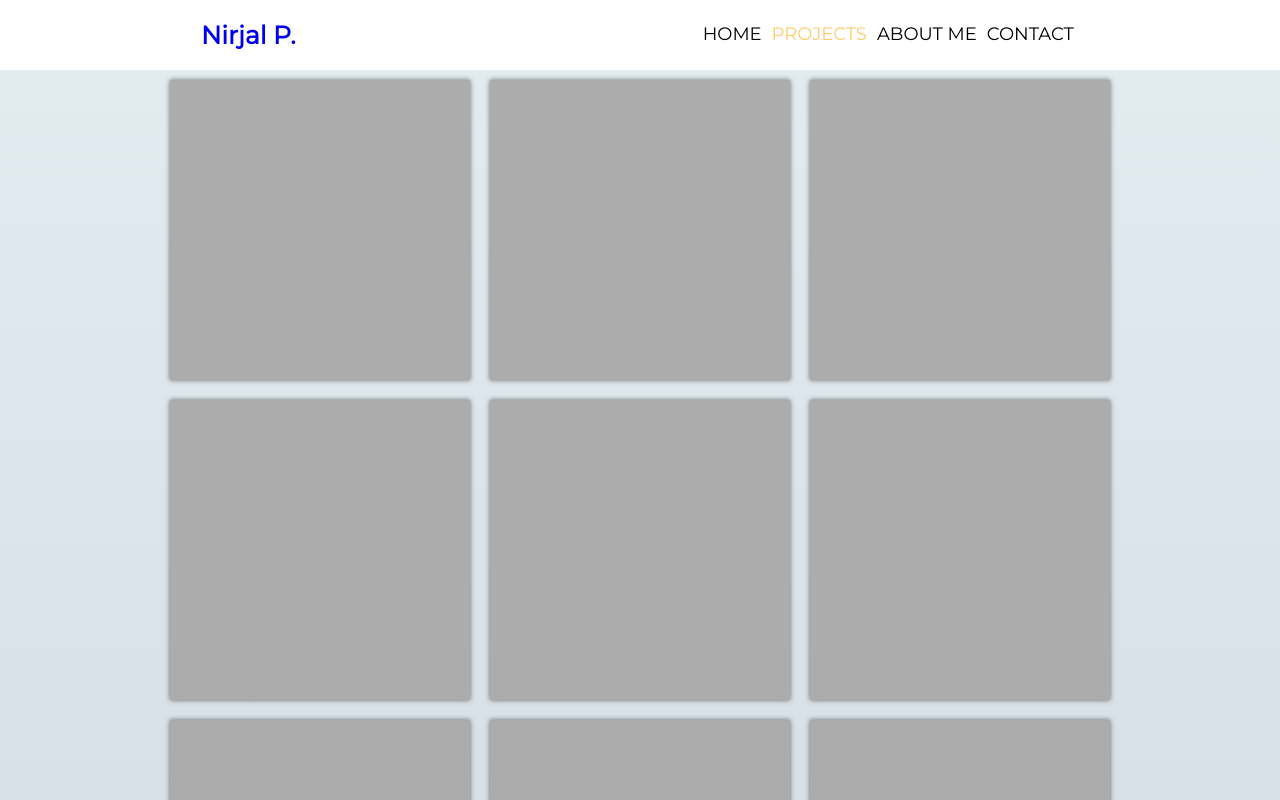
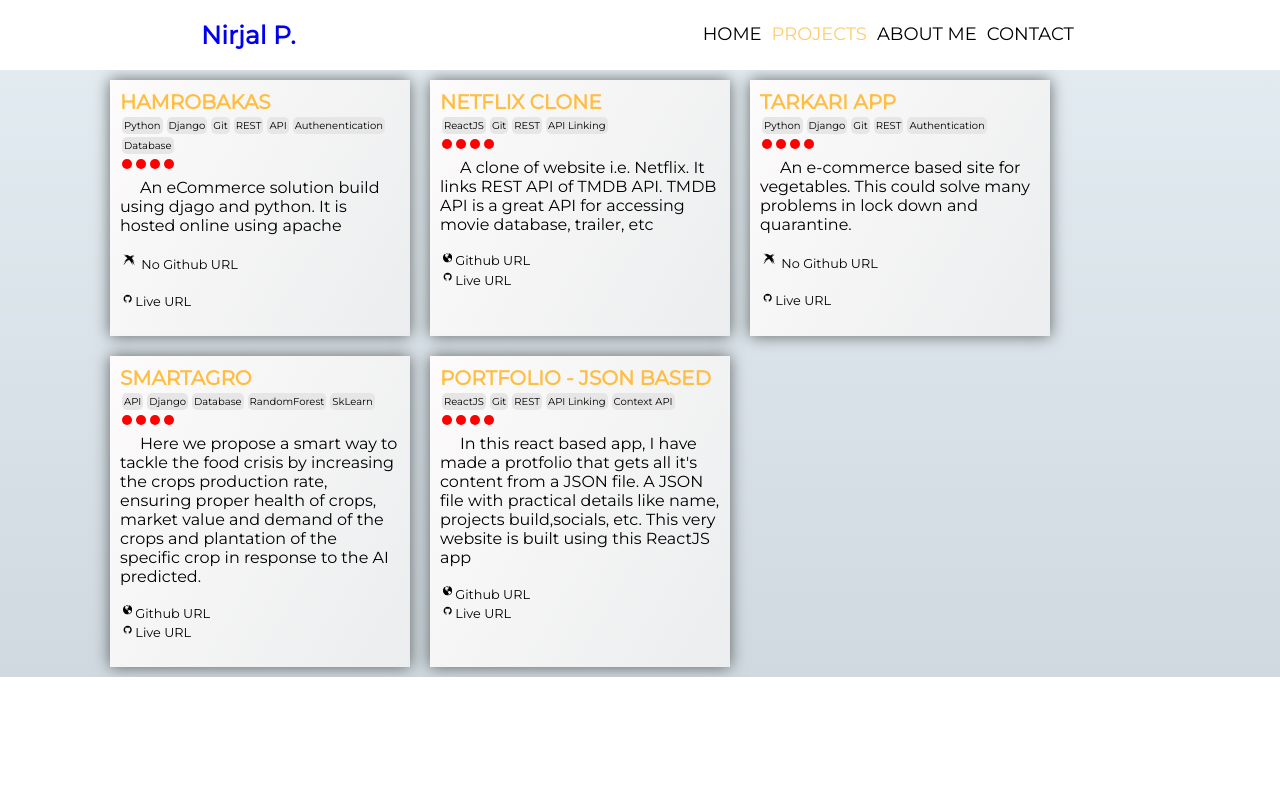
Before and after one commit to n1rjal/json-portfolio, a React (Create React App) app: page /projects in a window 1280 px wide. Shown: the top 800 px of the page. Built offline with nearby package versions, Linux system fonts and the light colour scheme.

Commit message:
added json based protfolio

```diff
--- /dev/null
+++ b/public/json-data/projects.json
@@ -0,0 +1,68 @@
+{
+  "name": "Nirjal Paudel",
+  "social": {
+    "facebook": "",
+    "instagram": "",
+    "github": "",
+    "gmail": "",
+    "telephone": ""
+  },
+  "home": {
+    "avatar": "",
+    "greet": "Hi,",
+    "greetHighLight": "Mate",
+    "message": "My name is Nirjal Paudel. I am ",
+    "I-AM": ["Freelancer", "Student", "Hard Worker"]
+  },
+  "projects": [
+    {
+      "name": "HamroBakas",
+      "desp": "An eCommerce solution build using djago and python. It is hosted online using apache",
+      "techs": [
+        "Python",
+        "Django",
+        "Git",
+        "REST",
+        "API",
+        "Authenentication",
+        "Database"
+      ],
+      "githubURL": "",
+      "liveURL": "http://hamrobakas.com/"
+    },
+    {
+      "name": "Netflix Clone",
+      "desp": "A clone of website i.e. Netflix. It links REST API of TMDB API. TMDB API is a great API for accessing movie database, trailer, etc",
+      "techs": ["ReactJS", "Git", "REST", "API Linking"],
+      "githubURL": "https://github.com/n1rjal/netflix-clone",
+      "liveURL": "https://netflix-clone-n1.netlify.app/"
+    },
+    {
+      "name": "Tarkari APP",
+      "desp": "An e-commerce based site for vegetables. This could solve many problems in lock down and quarantine.",
+      "techs": ["Python", "Django", "Git", "REST", "Authentication"],
+      "githubURL": "",
+      "liveURL": "http://tarkariapp.herokuapp.com/"
+    },
+    {
+      "name": "SmartAgro",
+      "desp": "Here we propose a smart way to tackle the food crisis by increasing the crops production rate, ensuring proper health of crops, market value and demand of the crops and plantation of the specific crop in response to the AI predicted.",
+      "techs": ["API", "Django", "Database", "RandomForest", "SkLearn"],
+      "githubURL": "https://github.com/n1rjal/Fsociety-SpaceApp",
+      "liveURL": "http://fsocietyspaceapp.herokuapp.com/"
+    },
+    {
+      "name": "Portfolio - JSON based",
+      "desp": "In this react based app, I have made a protfolio that gets all it's content from a JSON file. A JSON file with practical details like name, projects build,socials, etc. This very website is built using this ReactJS app",
+      "techs": ["ReactJS", "Git", "REST", "API Linking", "Context API"],
+      "githubURL": "https://github.com/n1rjal/json-portfolio",
+      "liveURL": "https://nirjal.netlify.app/"
+    }
+  ],
+  "about-me": [
+    { "Q": "", "A": "" },
+    { "Q": "", "A": "" },
+    { "Q": "", "A": "" },
+    { "Q": "", "A": "" }
+  ]
+}
--- a/src/App.js
+++ b/src/App.js
@@ -6,16 +6,25 @@ import AboutMe from "./components/aboutme/AboutMe";
 import Loader from "./components/loading/Loading";
 import Contact from "./components/contact/Contact";
 
-import React, { useState } from "react";
+import React, { useState, useEffect } from "react";
+import DataContext from "./context/datacontext";
 
 function App() {
+  const [projectObject, setProject] = useState({});
+  useEffect(() => {
+    fetch("/json-data/projects.json")
+      .then((res) => res.json())
+      .then((data) => setProject(data));
+  }, []);
+
   const [loading, setLoading] = useState(true);
-  console.log(loading);
+
   setTimeout(() => {
     setLoading(false);
   }, 1500);
   if (!loading) {
     return (
+      <DataContext.Provider value={projectObject}>
         <div className="App">
           <header className="App-header">
             <Router>
@@ -41,6 +50,7 @@ function App() {
             </Router>
           </header>
         </div>
+      </DataContext.Provider>
     );
   } else {
     return (
--- a/src/components/projects/Projects.js
+++ b/src/components/projects/Projects.js
@@ -1,24 +1,68 @@
-import React, { useRef } from "react";
+import React from "react";
 import "./projects.css";
+import DataContext from "../../context/datacontext";
+import { GoGlobe } from "react-icons/go";
+import { AiFillGithub } from "react-icons/ai";
+import { GiCrossMark } from "react-icons/gi";
 
 const Projects = () => {
-  const projectContainer = useRef(null);
   document.title = "Nirjal's Portfolio | Projects";
   return (
     <div className="projectContainer">
-      <div className="projects" ref={projectContainer}>
-        <div className="project"></div>
-        <div className="project"></div>
-        <div className="project"></div>
-        <div className="project"></div>
-        <div className="project"></div>
-        <div className="project"></div>
-        <div className="project"></div>
-        <div className="project"></div>
-        <div className="project"></div>
-        <div className="project"></div>
-        <div className="project"></div>
-        <div className="project"></div>
+      <div className="projects">
+        <DataContext.Consumer>
+          {(data) => {
+            return data.projects.map((project) => (
+              <div className="project">
+                <h3 className="projectName">{project.name}</h3>
+
+                <div className="techUsed">
+                  {project.techs.map((tech) => (
+                    <span className="techName">{tech}</span>
+                  ))}
+                </div>
+                <div className="dots"></div>
+                <div className="dots"></div>
+                <div className="dots"></div>
+                <div className="dots"></div>
+
+                <br />
+                <p className="projectDescription">{project.desp}</p>
+                <p className="projectLinks">
+                  {project.githubURL ? (
+                    <a
+                      target="_blank"
+                      rel="noreferrer"
+                      href={project.githubURL}
+                    >
+                      <GoGlobe className="web" />
+                      Github URL
+                    </a>
+                  ) : (
+                    <p className="noURL">
+                      <GiCrossMark className="crossmark" /> No Github URL
+                    </p>
+                  )}
+                  <br />
+                  {project.liveURL ? (
+                    <a
+                      target="_blank"
+                      rel="noreferrer"
+                      href={project.githubURL}
+                    >
+                      <AiFillGithub className="github" />
+                      Live URL
+                    </a>
+                  ) : (
+                    <p className="noURL">
+                      <GiCrossMark /> No Github URL
+                    </p>
+                  )}
+                </p>
+              </div>
+            ));
+          }}
+        </DataContext.Consumer>
       </div>
     </div>
   );
--- a/src/components/projects/projects.css
+++ b/src/components/projects/projects.css
@@ -1,8 +1,3 @@
-.pIntro {
-  font-size: 20px;
-  text-align: center;
-}
-
 .projectContainer {
   padding: 0 100px;
   background-image: linear-gradient(to top, #cfd9df 0%, #e2ebf0 100%);
@@ -12,8 +7,86 @@
 .projects {
   display: flex;
   flex-wrap: wrap;
+  flex-wrap: wrap;
   overflow-y: visible;
-  justify-content: center;
+}
+
+.projectLinks {
+  margin: 1rem 0;
+}
+
+.projectLinks .web,
+.projectLinks .github {
+  font-size: larger;
+}
+
+.projectLinks a {
+  font-size: 0.8rem;
+  text-decoration: under;
+  color: rgb(0, 0, 0);
+}
+
+.project {
+  background-image: linear-gradient(120deg, #fdfbfb 0%, #ebedee 100%);
+  display: inline-block;
+  position: relative;
+  width: 300px;
+  margin: 10px;
+  padding: 10px;
+  box-shadow: rgba(0, 0, 0, 0.555) 0px 0px 15px;
+  animation: flipIn 800ms ease-in-out normal;
+}
+.projectName {
+  text-transform: uppercase;
+  font-size: 20px;
+  color: rgb(255, 189, 66);
+}
+
+.techName {
+  font-size: 10px;
+  margin: 0 2px;
+  background-color: rgb(230, 230, 230);
+  padding: 2px;
+  cursor: pointer;
+  display: inline-block;
+  border-radius: 5px;
+}
+
+.projectDescription {
+  text-indent: 20px;
+}
+
+.noURL {
+  font-size: 0.8rem;
+}
+.noURL .crossmark {
+  font-size: large;
+}
+
+@keyframes flipIn {
+  0% {
+    transform: scale(+0);
+  }
+  100% {
+    transform: scale(1);
+  }
+}
+
+@media only screen and (max-width: 800px) {
+  .projectContainer {
+    padding: 2rem 0;
+  }
+}
+
+@media only screen and (max-width: 600px) {
+  .projects {
+    margin: 1rem 0;
+    display: flex;
+    justify-content: center;
+  }
+  .projectContainer {
+    padding: 3rem 0;
+  }
 }
 
 /* width */
@@ -35,33 +108,3 @@
 ::-webkit-scrollbar-thumb:hover {
   background: #555;
 }
-
-.project {
-  background-color: #acacac;
-  display: inline-block;
-  position: relative;
-  width: 300px;
-  cursor: pointer;
-  margin: 10px;
-  box-shadow: rgba(0, 0, 0, 0.555) 0px 0px 5px;
-  height: 300px;
-  animation: flipIn 800ms ease-in-out normal;
-}
-
-@keyframes flipIn {
-  0% {
-    transform: scale(+0);
-  }
-  100% {
-    transform: scale(1);
-  }
-}
-
-@media only screen and (max-width: 600px) {
-  .projects {
-    margin: 2cm 0;
-  }
-  .projectContainer {
-    padding: 0;
-  }
-}
--- /dev/null
+++ b/src/context/datacontext.js
@@ -0,0 +1,5 @@
+import React from "react";
+
+const DataContext = React.createContext({});
+
+export default DataContext;
```
Also changed, not shown: projects.json (deleted, +0 -19 lines), 1 other file (tests, documents, lock files or other folders). Lines whose indentation alone changed are shown as unchanged.
